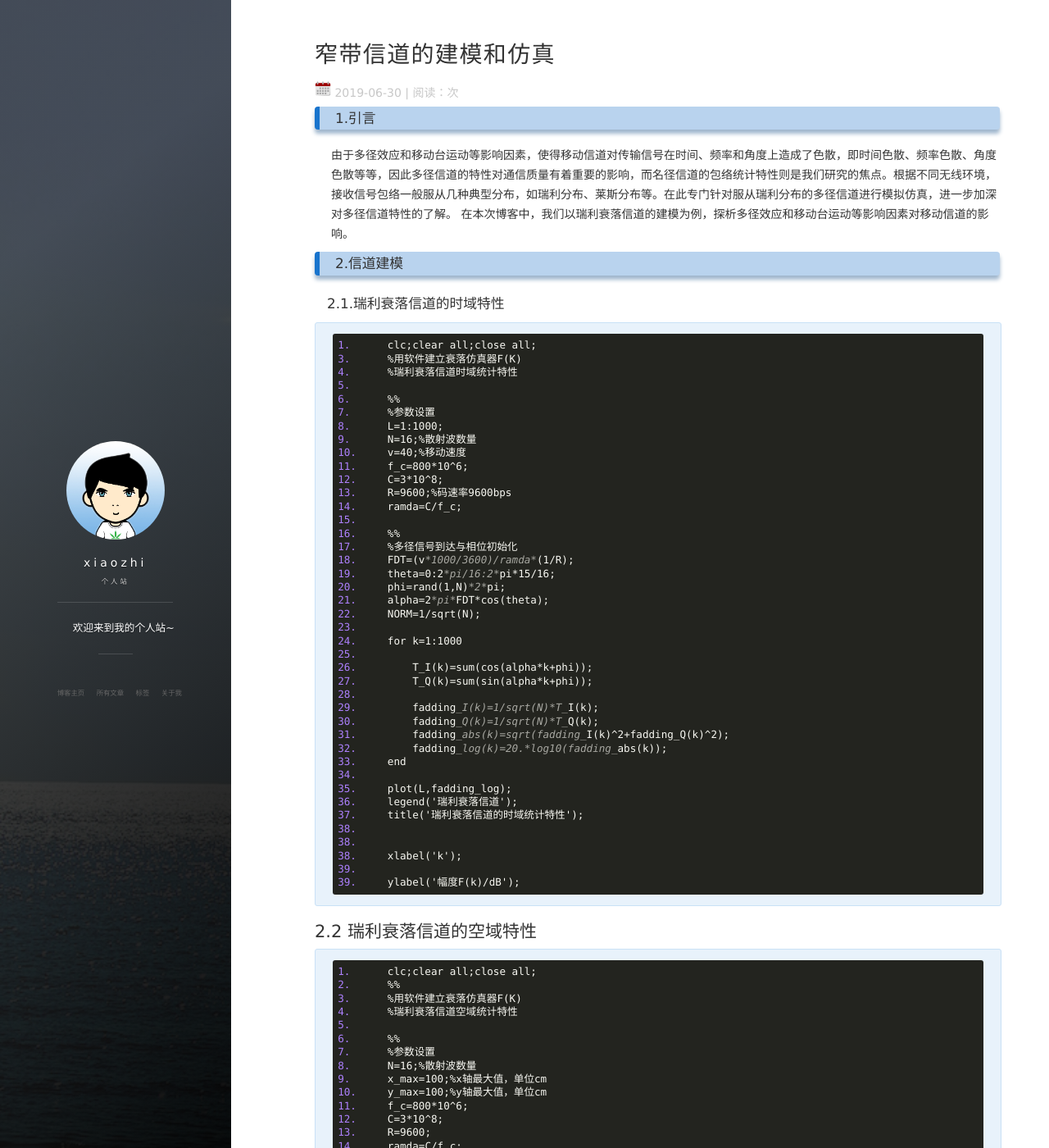
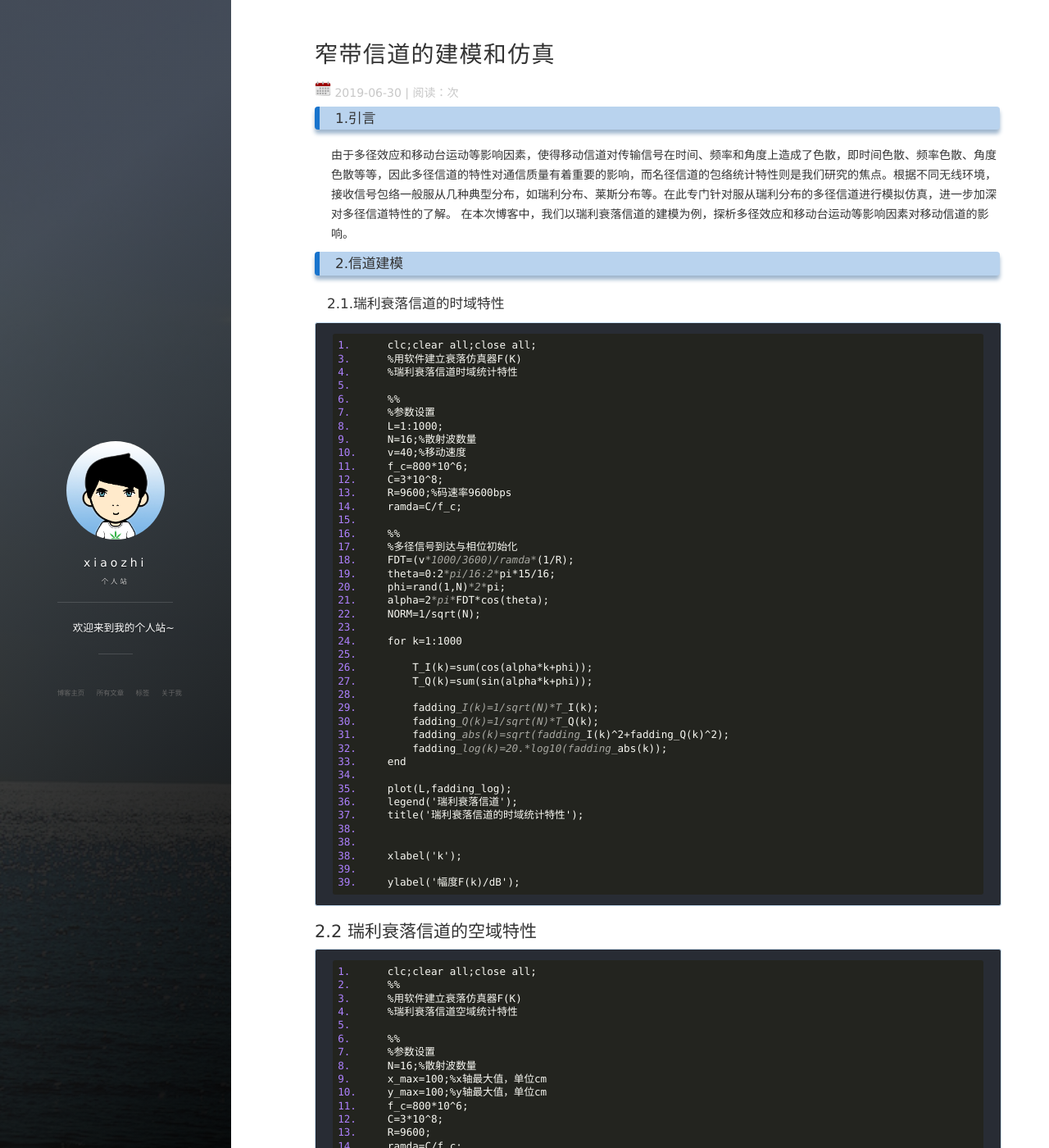
Before and after one commit to xiaozhisheji/xiaozhi.github.io, a Jekyll site: the page built from _posts/2019-06-30-窄带信道的建模和仿真.md, in a window 1280 px wide and 1400 px high. Shown: the whole window at 82% size. Built offline with Jekyll 4.4.1, drawn with Linux system fonts in a browser that asks for light colours; nearby versions of some CDN libraries; comment, search, counter and statistics services are not loaded.

Commit message:
Update main.css

```diff
--- a/css/main.css
+++ b/css/main.css
@@ -143,7 +143,7 @@ h5 {
 
 p {
   margin-bottom: 10px;
-  margin-top: 5px;
+  margin-top: 10px;
   line-height: 1.7em;
   padding-left: 20px;
 }
@@ -195,7 +195,7 @@ code {
 pre {
   margin-bottom: 1.3em;
   padding: 1em 2.5%;
-  background: #e8f2fb;
+  background: #282c34;
   border: 1px solid #c9e1f6;
   border-radius: 3px;
   font-family: Consolas, Menlo, Monaco, Lucida Console, Liberation Mono, DejaVu Sans Mono, Bitstream Vera Sans Mono, Courier New, monospace, serif;
```
